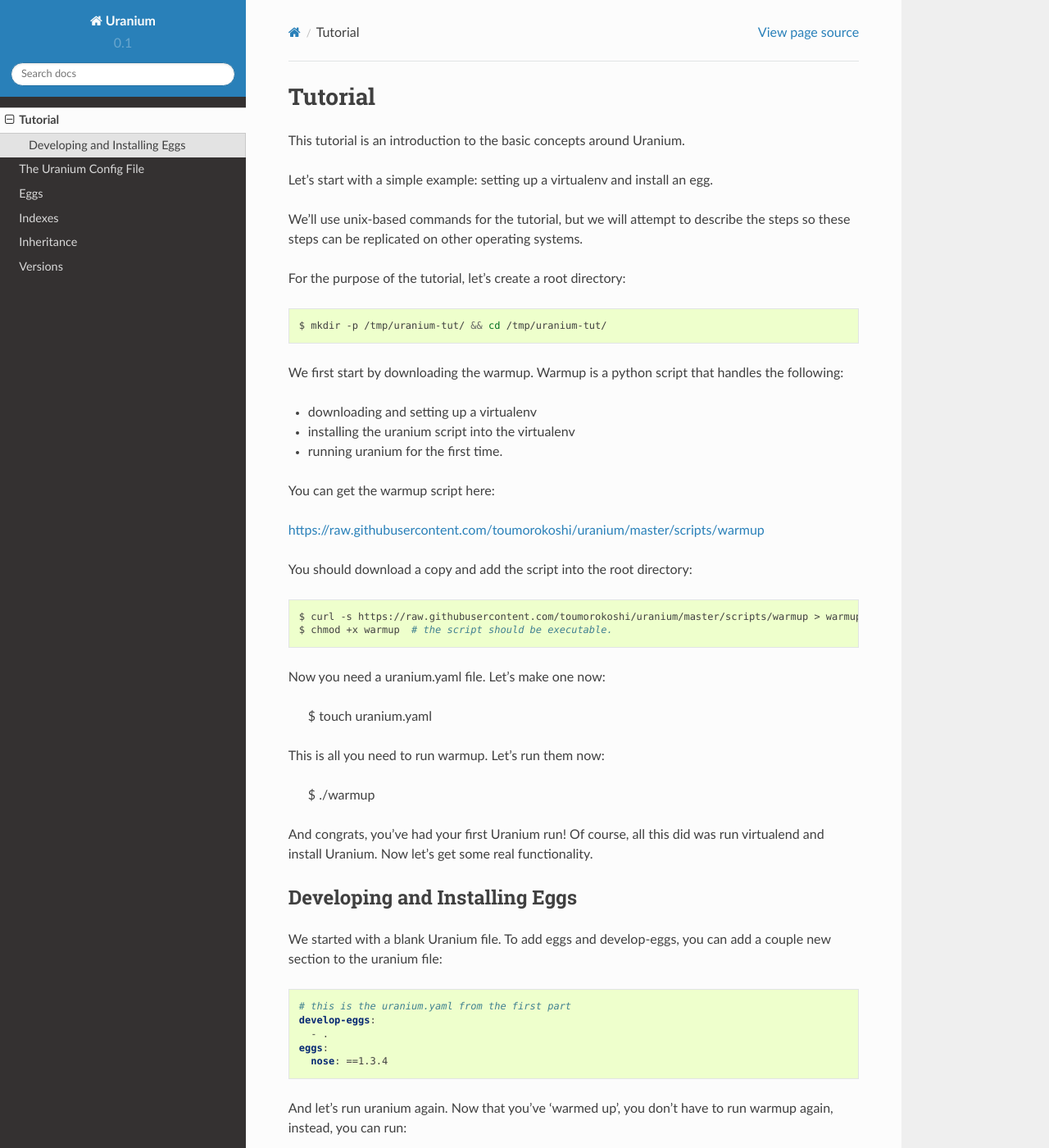
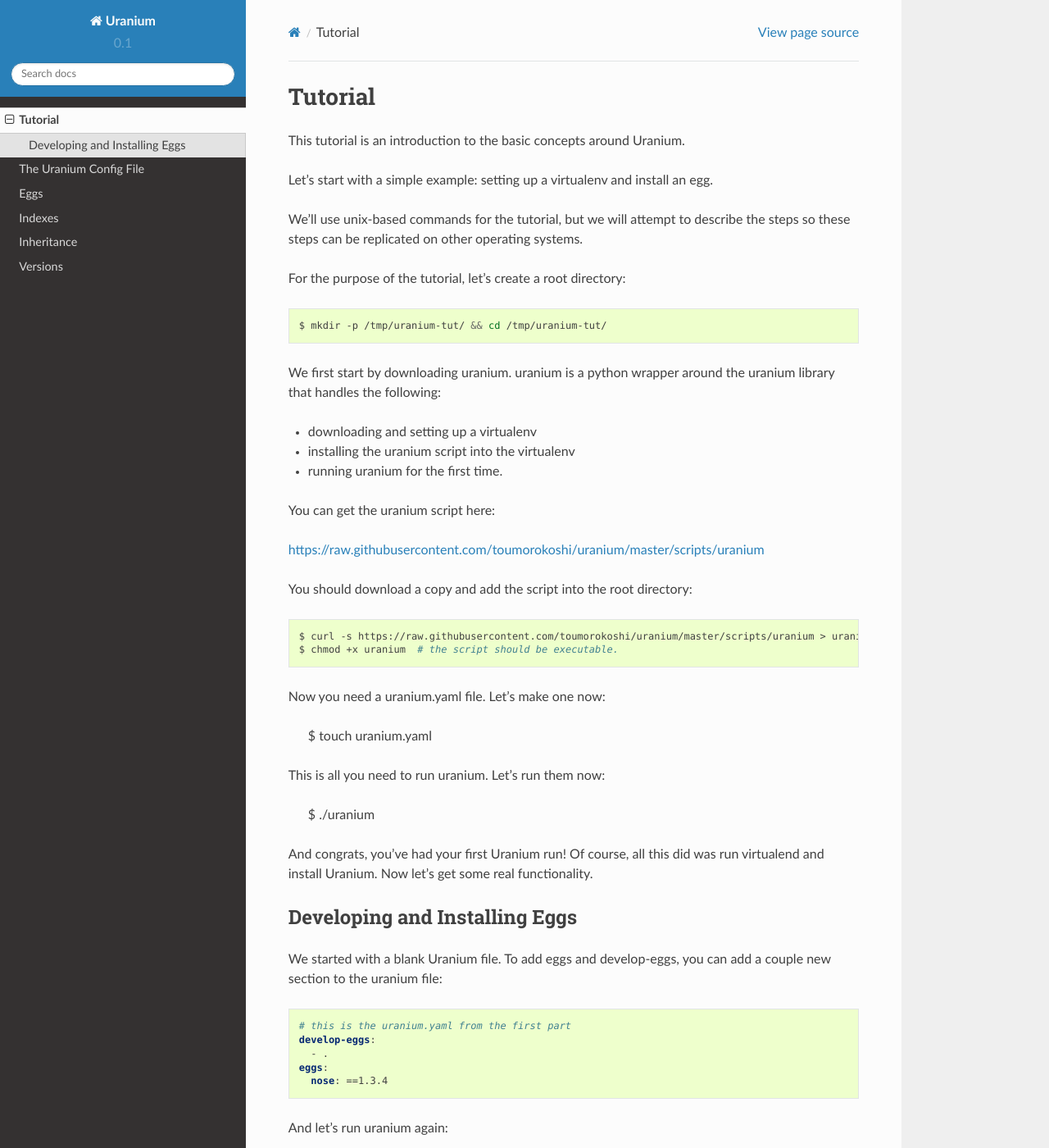
Before and after one commit to toumorokoshi/uranium, a Sphinx documentation site: the page built from docs/tutorial.rst, in a window 1280 px wide and 1400 px high. Shown: the whole window at 82% size. Built offline with Sphinx 7.4.7 and the Read the Docs theme 2.0.0, drawn with Linux system fonts in a browser that asks for light colours; some of the changed text lies outside the part shown.

Commit message:
renaming warmup to uranium

```diff
--- a/docs/tutorial.rst
+++ b/docs/tutorial.rst
@@ -16,30 +16,30 @@ For the purpose of the tutorial, let's create a root directory:
 
   $ mkdir -p /tmp/uranium-tut/ && cd /tmp/uranium-tut/
 
-We first start by downloading the warmup. Warmup is a python script that handles the following:
+We first start by downloading uranium. uranium is a python wrapper around the uranium library that handles the following:
 
 * downloading and setting up a virtualenv
 * installing the uranium script into the virtualenv
 * running uranium for the first time.
 
-You can get the warmup script here:
+You can get the uranium script here:
 
-https://raw.githubusercontent.com/toumorokoshi/uranium/master/scripts/warmup
+https://raw.githubusercontent.com/toumorokoshi/uranium/master/scripts/uranium
 
 You should download a copy and add the script into the root directory:
 
 .. code-block:: bash
 
-  $ curl -s https://raw.githubusercontent.com/toumorokoshi/uranium/master/scripts/warmup > warmup
-  $ chmod +x warmup  # the script should be executable.
+  $ curl -s https://raw.githubusercontent.com/toumorokoshi/uranium/master/scripts/uranium > uranium
+  $ chmod +x uranium  # the script should be executable.
 
 Now you need a uranium.yaml file. Let's make one now:
 
   $ touch uranium.yaml
 
-This is all you need to run warmup. Let's run them now:
+This is all you need to run uranium. Let's run them now:
 
-  $ ./warmup
+  $ ./uranium
 
 And congrats, you've had your first Uranium run! Of course, all this
 did was run virtualend and install Uranium. Now let's get some real
@@ -60,10 +60,9 @@ you can add a couple new section to the uranium file:
   eggs:
     nose: ==1.3.4
 
-And let's run uranium again. Now that you've 'warmed up', you don't have to run
-warmup again, instead, you can run:
+And let's run uranium again:
 
-  $ ./bin/uranium
+  $ ./uranium
 
 You should see:
 
```
Also changed, not shown: 2 other files.
